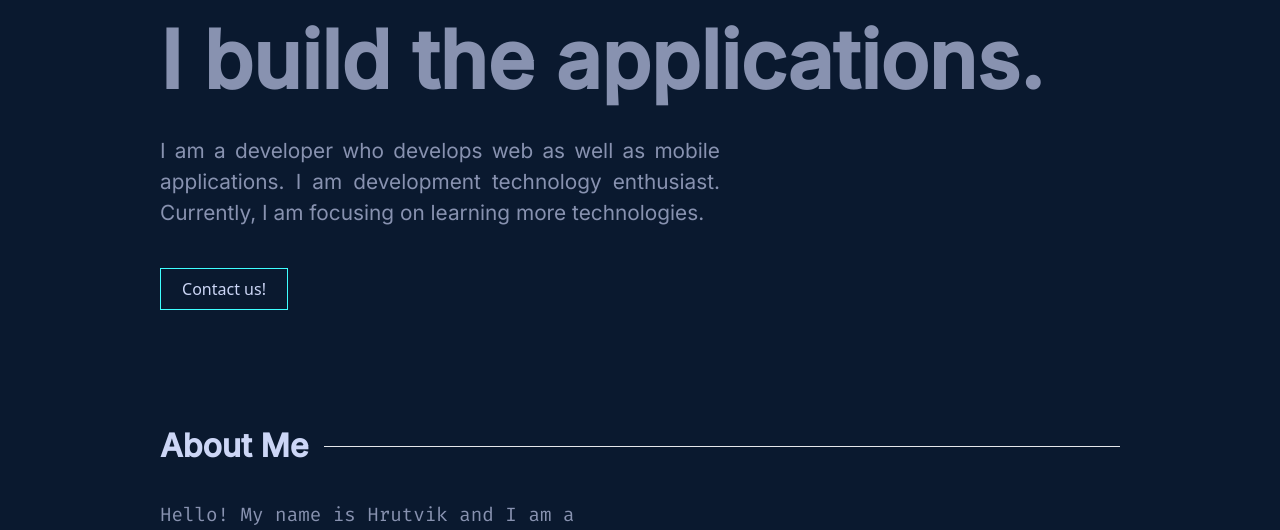
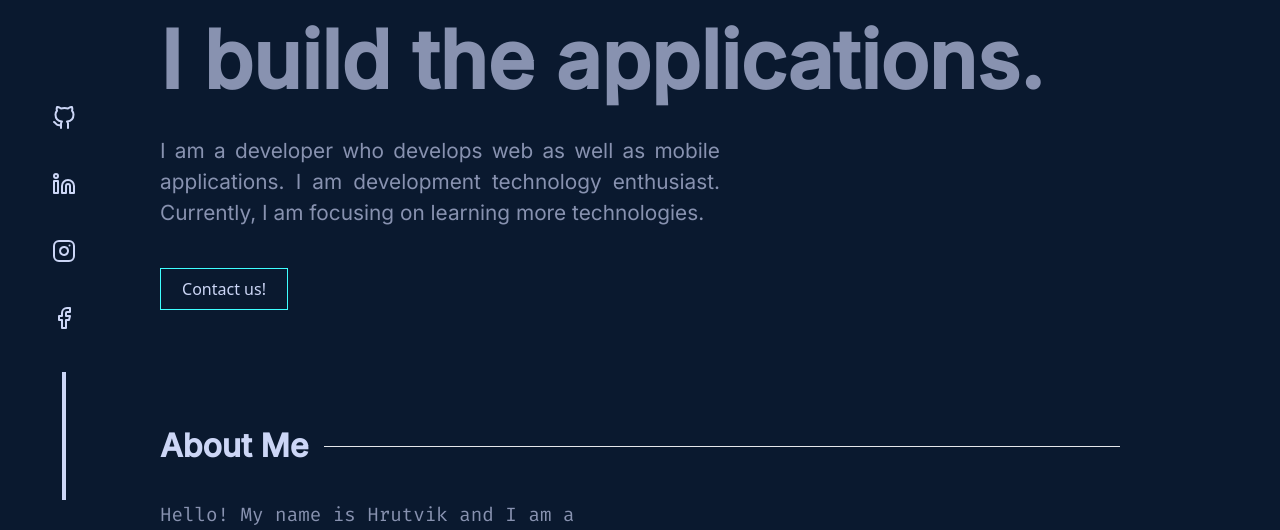
Before and after one commit to Hrutvik66/hrutvik_next, a Next.js app: page / in a window 1280 px wide. Shown: the part 257-787 px from the top of the page. Built offline with nearby package versions, Linux system fonts and the light colour scheme.

Commit message:
Icons are added for socialmedia

```diff
--- /dev/null
+++ b/components/SocialMedia.tsx
@@ -0,0 +1,36 @@
+import React from "react";
+import { Facebook, GitHub, Instagram, Linkedin } from "react-feather";
+
+const SocialMedia = () => {
+  return (
+    <div className="fixed top-[40%] left-[3rem] h-[60%]">
+      <ul className="flex flex-col justify-evenly h-[100%] w-[2rem] items-center">
+        <li className="text-[#ccd6f6] ">
+          <a href="#">
+            <GitHub className="transition-all duration-700 ease-in-out hover:-translate-y-2 hover:text-[#3fffff]"/>
+          </a>
+        </li>
+        <li className="text-[#ccd6f6] ">
+          <a href="#">
+            <Linkedin className="transition-all duration-700 ease-in-out hover:-translate-y-2 hover:text-[#3fffff]"/>
+          </a>
+        </li>
+        <li className="text-[#ccd6f6] ">
+          <a href="#">
+            <Instagram className="transition-all duration-700 ease-in-out hover:-translate-y-2 hover:text-[#3fffff]"/>
+          </a>
+        </li>
+        <li className="text-[#ccd6f6] ">
+          <a href="#">
+            <Facebook className="transition-all duration-700 ease-in-out hover:-translate-y-2 hover:text-[#3fffff]"/>
+          </a>
+        </li>
+        <li className="flex justify-center">
+          <hr className="w-[4px] outline-none border-0 h-[8rem] border-solid bg-[#ccd6f6]" />
+        </li>
+      </ul>
+    </div>
+  );
+};
+
+export default SocialMedia;
```
